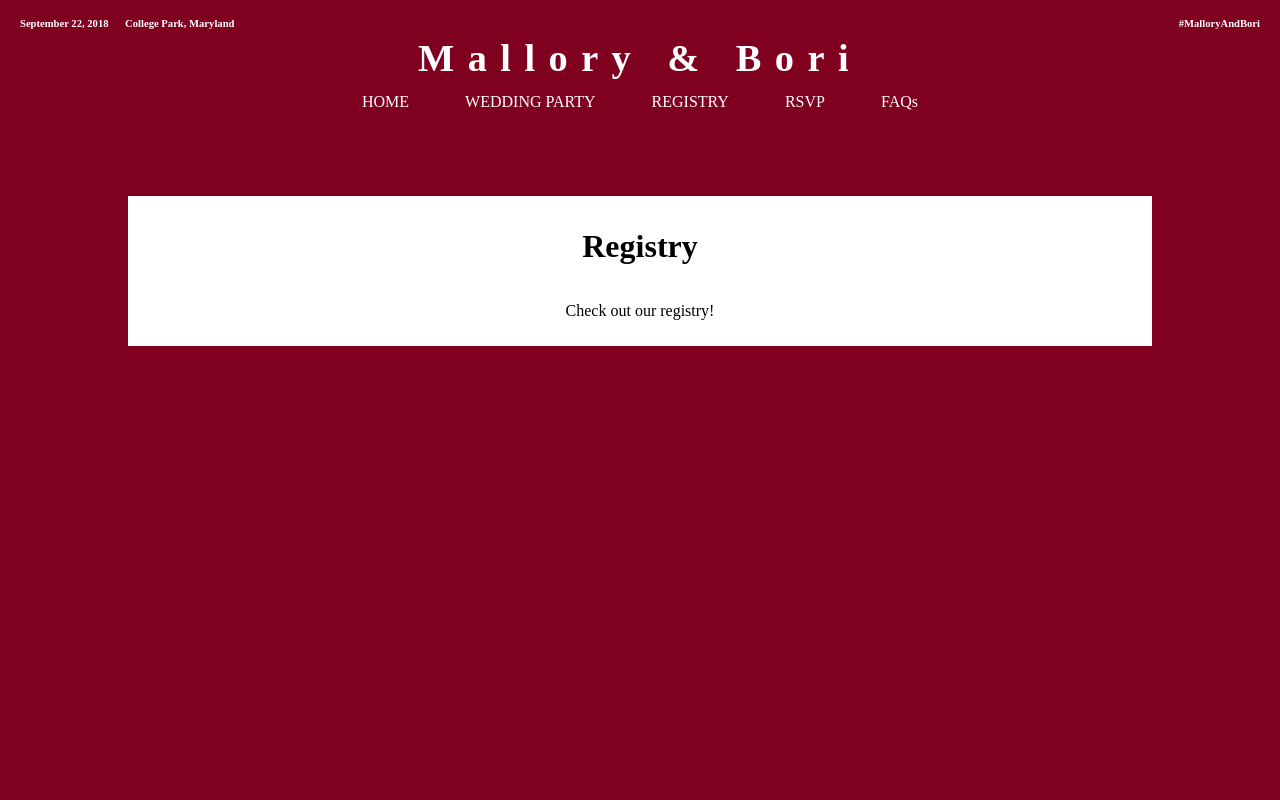
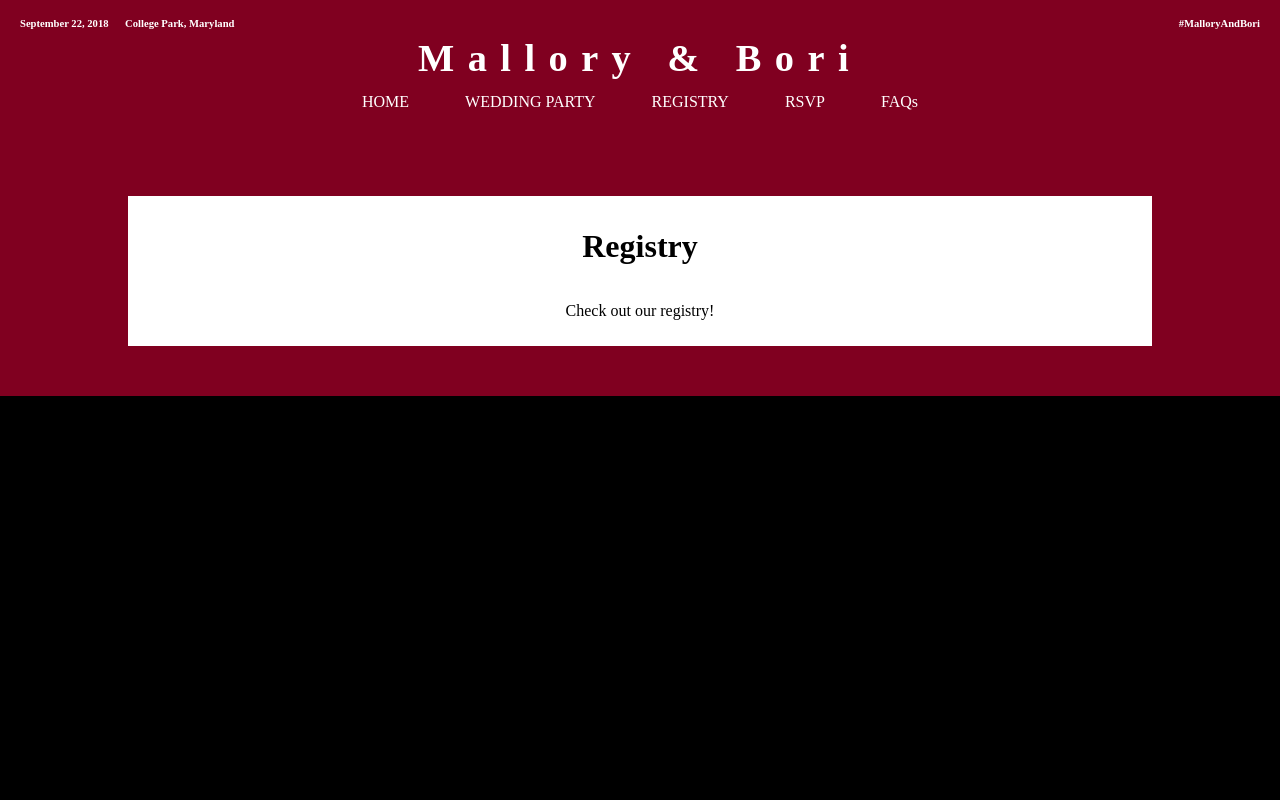
Before and after one commit to borikanes/wedding-ui, a React (Create React App) app: page /registry in a window 1280 px wide. Shown: the top 800 px of the page. Built offline with nearby package versions, Linux system fonts and the light colour scheme; a web font is replaced by a local one.

Commit message:
created midsection component file

```diff
--- a/src/Faq.js
+++ b/src/Faq.js
@@ -6,7 +6,7 @@ import TopicHeader from './TopicHeader.js';
 export default class Faq extends Component {
     render(){
         return(
-            <TopicHeader title="FAQs" detail="Common questions you may have about our wedding. Feel free to message us if you have more questions!"/>
+            <TopicHeader height="180px" title="FAQs" detail="Common questions you may have about our wedding. Feel free to message us if you have more questions!"/>
         );
     }
 }
--- /dev/null
+++ b/src/MidSection.css
@@ -0,0 +1,8 @@
+.MidSection-base-div {
+    width: 100%;
+    height: 70%;
+    background-color: black;
+    margin-top: 50px;
+    text-align: center;
+    position: relative;
+}
--- /dev/null
+++ b/src/MidSection.js
@@ -0,0 +1,14 @@
+import React, { Component } from 'react';
+import 'font-awesome/css/font-awesome.css';
+import './MidSection.css';
+
+export default class MidSection extends Component {
+
+    render(){
+        return(
+            <div className="MidSection-base-div" >
+
+            </div>
+        );
+    }
+}
--- a/src/TopicHeader.js
+++ b/src/TopicHeader.js
@@ -2,19 +2,24 @@ import React, { Component } from 'react';
 import 'font-awesome/css/font-awesome.css';
 import './TopicHeader.css';
 import Footer from './Footer.js';
+import MidSection from './MidSection.js';
 
 export default class TopicHeader extends Component {
 // style={{height: '140.5%'}}
     render(){
+        var midStyle = {
+            // height: {this.props.height}
+        }
         return(
-            <div className="TopicHeader-parent-div">
+            <div style={midStyle} className="TopicHeader-parent-div">
                 <div className="TopicHeader-header-parent-div">
                     <div className="TopicHeader-header-content-div">
                         <h1>{this.props.title}</h1>
                         <p>{this.props.detail}</p>
                     </div>
                 </div>
-                <Footer />
+                <MidSection />
+                {/* <Footer /> */}
             </div>
         );
     }
```
